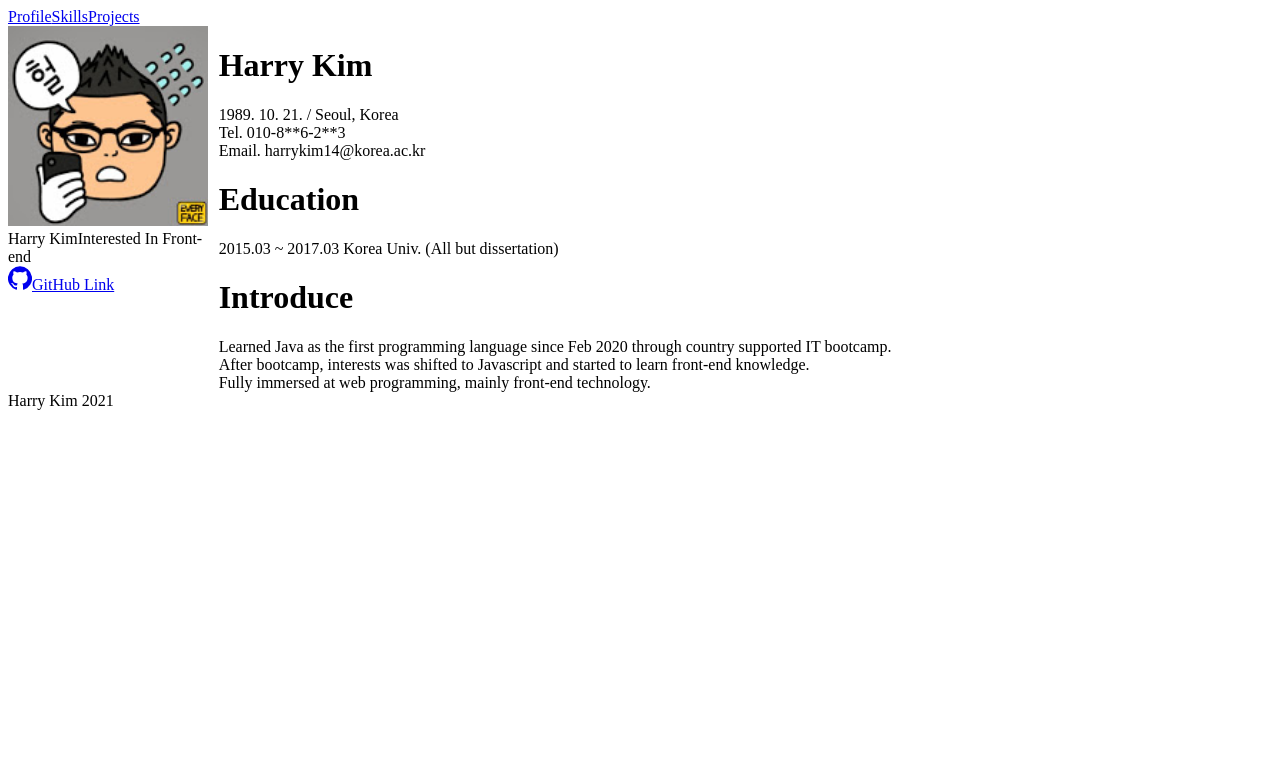
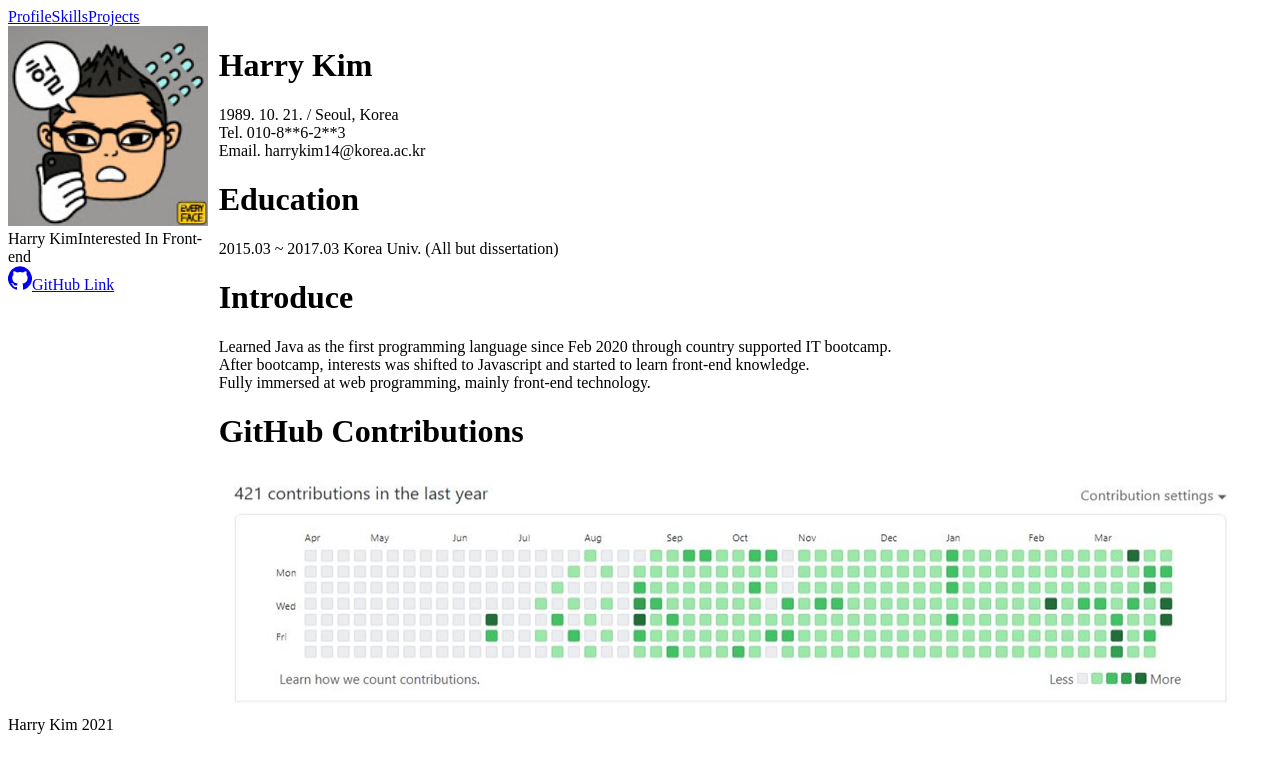
Before and after one commit to harrykim14/Portfolio-next-project, a Next.js app: page / in a window 1280 px wide. Shown: the top 772 px of the page. Built offline with nearby package versions, Linux system fonts and the light colour scheme.

Commit message:
Profile Update(Added github contributions)

```diff
--- a/pages/index.tsx
+++ b/pages/index.tsx
@@ -1,17 +1,17 @@
 import Layout from '../components/Layout'
+import Image from 'next/image'
 
 const Home: React.FC = () => {
-
-  const discribeTextStyle = 'text-base leading-relaxed px-12 mx-2 mb-4 sm:text-base md:text-xl'
-  const titleStyle = 'title-font mx-2 mb-4 text-4xl font-extrabold leading-10 tracking-tight'
+  const discribeTextStyle =
+    'text-base leading-relaxed px-12 mx-2 mb-4 sm:text-base md:text-xl'
+  const titleStyle =
+    'title-font mx-2 mb-4 text-4xl font-extrabold leading-10 tracking-tight'
 
   return (
     <Layout title="Portfolio">
       <div className="min-h-screen">
         <div className="max-w-6xl mx-auto px-4 py-10 ">
-          <h1 className={titleStyle}>
-            Harry Kim
-          </h1>
+          <h1 className={titleStyle}>Harry Kim</h1>
           <div className="flex mt-4 mx-6">
             <div className="w-32 h-1 rounded-full bg-yellow-400 inline-flex"></div>
           </div>
@@ -25,9 +25,7 @@ const Home: React.FC = () => {
           <br />
         </div>
         <div className="max-w-6xl mx-auto px-4 py-10 ">
-          <h1 className={titleStyle}>
-            Education
-          </h1>
+          <h1 className={titleStyle}>Education</h1>
           <div className="flex mt-4 mx-6">
             <div className="w-32 h-1 rounded-full bg-indigo-400 inline-flex"></div>
           </div>
@@ -36,17 +34,31 @@ const Home: React.FC = () => {
           2015.03 ~ 2017.03 Korea Univ. (All but dissertation)
         </div>
         <div className="max-w-6xl mx-auto px-4 py-10 ">
-          <h1 className={titleStyle}>
-            Introduce
-          </h1>
+          <h1 className={titleStyle}>Introduce</h1>
           <div className="flex mt-4 mx-6">
             <div className="w-32 h-1 rounded-full bg-gray-400 inline-flex"></div>
           </div>
         </div>
         <div className={discribeTextStyle}>
-          Learned Java as the first programming language since Feb 2020 through country supported IT bootcamp. <br/>
-          After bootcamp, interests was shifted to Javascript and started to learn front-end knowledge. <br/>
+          Learned Java as the first programming language since Feb 2020 through
+          country supported IT bootcamp. <br />
+          After bootcamp, interests was shifted to Javascript and started to
+          learn front-end knowledge. <br />
           Fully immersed at web programming, mainly front-end technology.
+        </div>
+        <div className="max-w-6xl mx-auto px-4 py-10 ">
+          <h1 className={titleStyle}>GitHub Contributions</h1>
+          <div className="flex mt-4 mx-6">
+            <div className="w-32 h-1 rounded-full bg-green-400 inline-flex"></div>
+          </div>
+        </div>
+        <div className="px-20">
+          <Image
+            src="/GitHubCommits.jpg"
+            width={1024}
+            height={240}
+            alt="GitHub Contributions"
+          />
         </div>
       </div>
     </Layout>
```
Also changed, not shown: pages/Projects/[id].tsx (deleted, +0 -12 lines), public/GitHubCommits.JPG (added).
